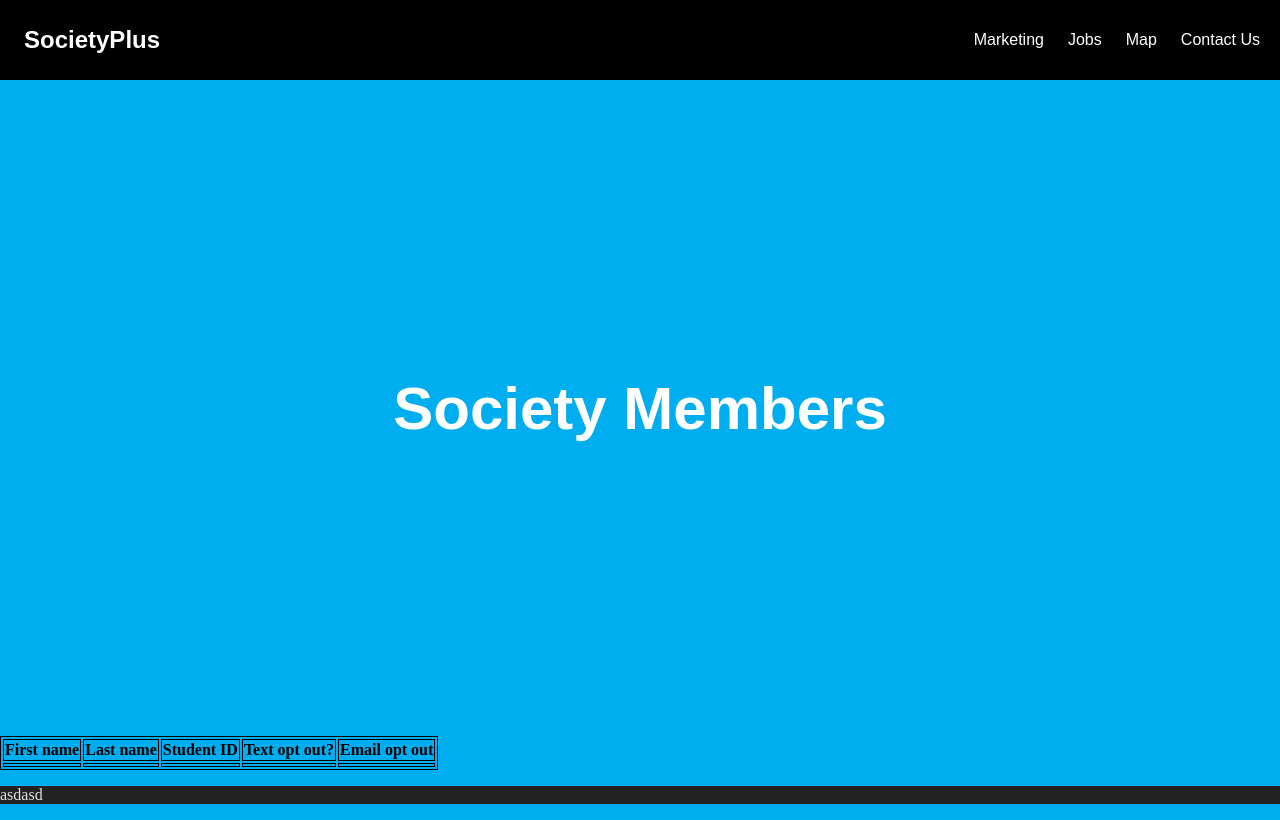
After one commit to AlexanderEDavis/BrumHack6.0-SocietyPlus, a PHP site: page /members.html in a window 1280 px wide. The commit adds this page. Run offline with PHP 8.4, Linux system fonts and the light colour scheme; lists and menus that the app fills with data are empty.

Commit message:
rough members page finished
table also appended to stylesheet

```diff
--- /dev/null
+++ b/members.html
@@ -0,0 +1,63 @@
+<html>
+  <head>
+    <title>Template</title>
+    <link rel="stylesheet" type="text/css" href="./style/main.css"/>
+  </head>
+
+  <body>
+    <nav>
+      <h1>SocietyPlus</h1>
+      <ul style="float:right;">
+        <li>Marketing</li>
+        <li>Jobs</li>
+        <li>Map</li>
+        <li>Contact Us</li>
+      </ul>
+    </nav>
+
+    <section id="header">
+        <div id="header-content">
+          <h1>Society Members</h1>
+      </div>
+    </section>
+
+    <section id="content">
+      <table>
+        <tr>
+          <th>
+            <p>First name</p>
+          </th>
+          <th>
+            <p>Last name</p>
+          </th>
+          <th>
+            <p>Student ID</p>
+          </th>
+          <th>
+            <p>Text opt out?</p>
+          </th>
+          <th>
+            <p>Email opt out</p>
+          </th>
+        </tr>
+        <tr>
+          <td>
+          </td>
+          <td>
+          </td>
+          <td>
+          </td>
+          <td>
+          </td>
+          <td>
+          </td>
+        </tr>
+      </table>
+    </section>
+
+    <footer>
+      <p>asdasd</p>
+    </footer>
+
+   </body>
+</html>
--- a/style/main.css
+++ b/style/main.css
@@ -132,3 +132,8 @@ nav ul a{
   float: right;
   margin-right: 20%;
 }
+
+/* everything else... */
+table, th, td{
+  border: 1px solid black;
+}
```
